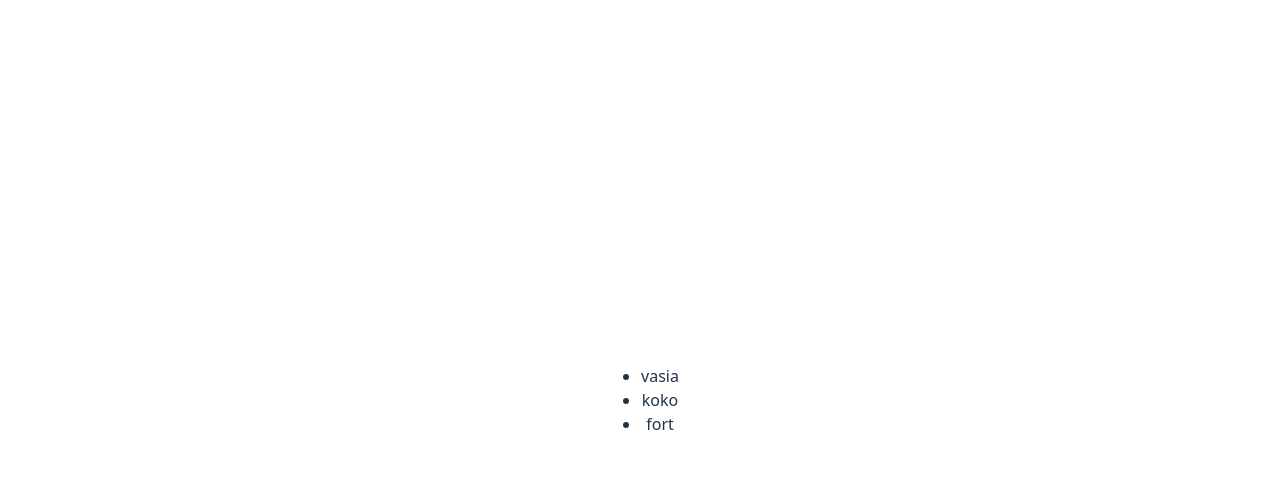
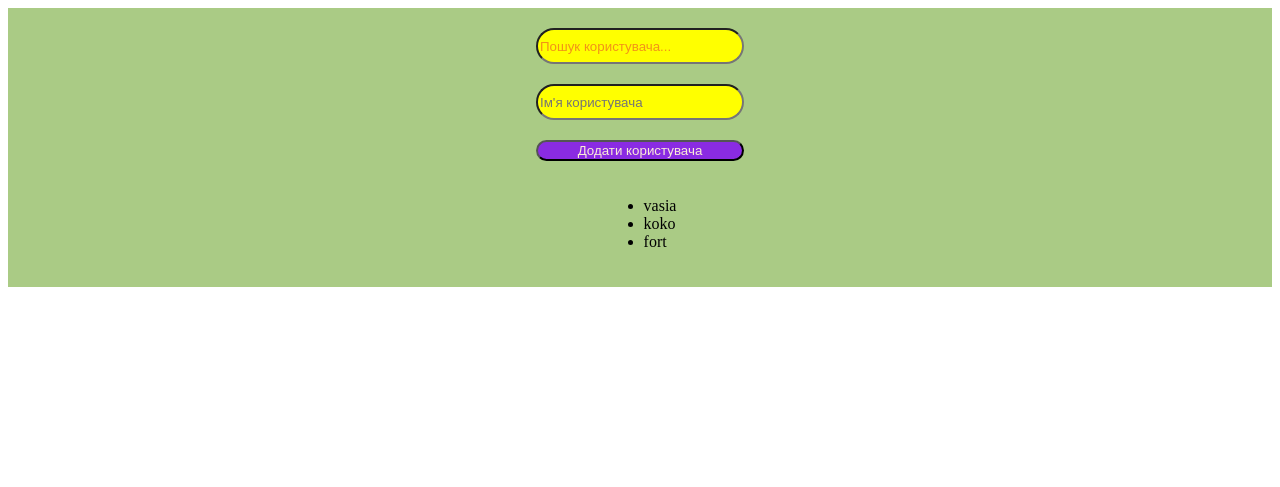
Before and after one commit to Andreyisenko/work-vite-1, a website built with Vite: page index.html in a window 1280 px wide. Built offline with nearby package versions, Linux system fonts and the light colour scheme.

Commit message:
add-search

```diff
--- a/index.html
+++ b/index.html
@@ -7,7 +7,27 @@
     <title>work-vite-1</title>
   </head>
   <body>
-    <div id="app"></div>
+    <!-- <div id="app"></div> -->
+    <div id="app">
+      <input
+        class="search-inp"
+        type="text"
+        id="search"
+        placeholder="Пошук користувача..."
+      />
+      <form class="forma" id="addUserForm">
+        <input
+          class="userName"
+          type="text"
+          id="newUserName"
+          placeholder="Ім'я користувача"
+          required
+        />
+        <button class="btn" type="submit">Додати користувача</button>
+      </form>
+      <div id="userList"></div>
+    </div>
+
     <script type="module" src="/src/main.js"></script>
   </body>
 </html>
--- a/src/foo.js
+++ b/src/foo.js
@@ -1,4 +1,7 @@
-import { userName } from "./userName";
-export function foo(name) {
-  return `<ul>${userName.map((user) => `<li>${user}</li>`).join("")}</ul>`;
+import { users } from "./userName";
+export function renderUsers(filteredUsers = users) {
+  const userList = document.querySelector("#userList");
+  userList.innerHTML = `<ul>${filteredUsers
+    .map((u) => `<li>${u}</li>`)
+    .join("")}</ul>`;
 }
--- a/src/main.js
+++ b/src/main.js
@@ -1,11 +1,23 @@
-import { foo } from "./foo.js";
 import "./style.css";
-import { userName } from "./userName.js";
+import { users } from "./userName";
+import { renderUsers } from "./foo";
 
-const wrap = document.querySelector("#app");
-// console.log(wrap);
-console.log(foo());
+const form = document.querySelector("#addUserForm");
+form.addEventListener("submit", (e) => {
+  e.preventDefault();
+  const input = document.querySelector("#newUserName");
 
-wrap.innerHTML = foo();
-console.log(foo());
-// console.log(userName);
+  users.push(input.value.trim());
+  input.value = "";
+  renderUsers();
+});
+
+const searchInput = document.querySelector("#search");
+searchInput.addEventListener("input", (e) => {
+  const filtered = users.filter((u) =>
+    u.toLowerCase().includes(e.target.value.toLowerCase())
+  );
+  renderUsers(filtered);
+});
+
+renderUsers();
--- a/src/style.css
+++ b/src/style.css
@@ -1,96 +1,48 @@
-:root {
-  font-family: system-ui, Avenir, Helvetica, Arial, sans-serif;
-  line-height: 1.5;
-  font-weight: 400;
-
-  color-scheme: light dark;
-  color: rgba(255, 255, 255, 0.87);
-  background-color: #242424;
-
-  font-synthesis: none;
-  text-rendering: optimizeLegibility;
-  -webkit-font-smoothing: antialiased;
-  -moz-osx-font-smoothing: grayscale;
+#app {
+  padding: 20px 20px;
+  background-color: rgb(170, 203, 133);
+  width: auto;
+  display: flex;
+  gap: 20px;
+  justify-content: center;
+  flex-direction: column;
+  align-items: center;
 }
 
-a {
-  font-weight: 500;
-  color: #646cff;
-  text-decoration: inherit;
+.search-inp {
+  width: 200px;
+  height: 30px;
+  border-radius: 20px;
+  color: rgb(30, 197, 30);
+  background-color: yellow;
 }
-a:hover {
-  color: #535bf2;
+.search-inp::placeholder {
+  color: rgb(242, 147, 23);
 }
 
-body {
-  margin: 0;
+.userName {
+  width: 200px;
+  height: 30px;
+  border-radius: 20px;
+  color: rgb(30, 197, 30);
+  background-color: yellow;
+}
+.forma {
   display: flex;
-  place-items: center;
-  min-width: 320px;
-  min-height: 100vh;
+  flex-direction: column;
+  gap: 20px;
 }
 
-h1 {
-  font-size: 3.2em;
-  line-height: 1.1;
+.btn {
+  background-color: blueviolet;
+  color: antiquewhite;
+  border-radius: 20px;
+  transition-duration: 400ms;
 }
 
-#app {
-  max-width: 1280px;
-  margin: 0 auto;
-  padding: 2rem;
-  text-align: center;
+.btn:hover {
+  /* rotate: 3deg; */
+  transform: scale(1.1);
+  background-color: rgb(43, 226, 186);
+  color: orangered;
 }
-
-.logo {
-  height: 6em;
-  padding: 1.5em;
-  will-change: filter;
-  transition: filter 300ms;
-}
-.logo:hover {
-  filter: drop-shadow(0 0 2em #646cffaa);
-}
-.logo.vanilla:hover {
-  filter: drop-shadow(0 0 2em #f7df1eaa);
-}
-
-.card {
-  padding: 2em;
-}
-
-.read-the-docs {
-  color: #888;
-}
-
-button {
-  border-radius: 8px;
-  border: 1px solid transparent;
-  padding: 0.6em 1.2em;
-  font-size: 1em;
-  font-weight: 500;
-  font-family: inherit;
-  background-color: #1a1a1a;
-  cursor: pointer;
-  transition: border-color 0.25s;
-}
-button:hover {
-  border-color: #646cff;
-}
-button:focus,
-button:focus-visible {
-  outline: 4px auto -webkit-focus-ring-color;
-}
-
-@media (prefers-color-scheme: light) {
-  :root {
-    color: #213547;
-    background-color: #ffffff;
-  }
-  a:hover {
-    color: #747bff;
-  }
-  button {
-    background-color: #f9f9f9;
-  }
-}
--- a/src/userName.js
+++ b/src/userName.js
@@ -1 +1 @@
-export const userName = ["vasia", "koko", "fort"];
+export const users = ["vasia", "koko", "fort"];
```
Also changed, not shown: src/counter.js (deleted, +0 -9 lines).
